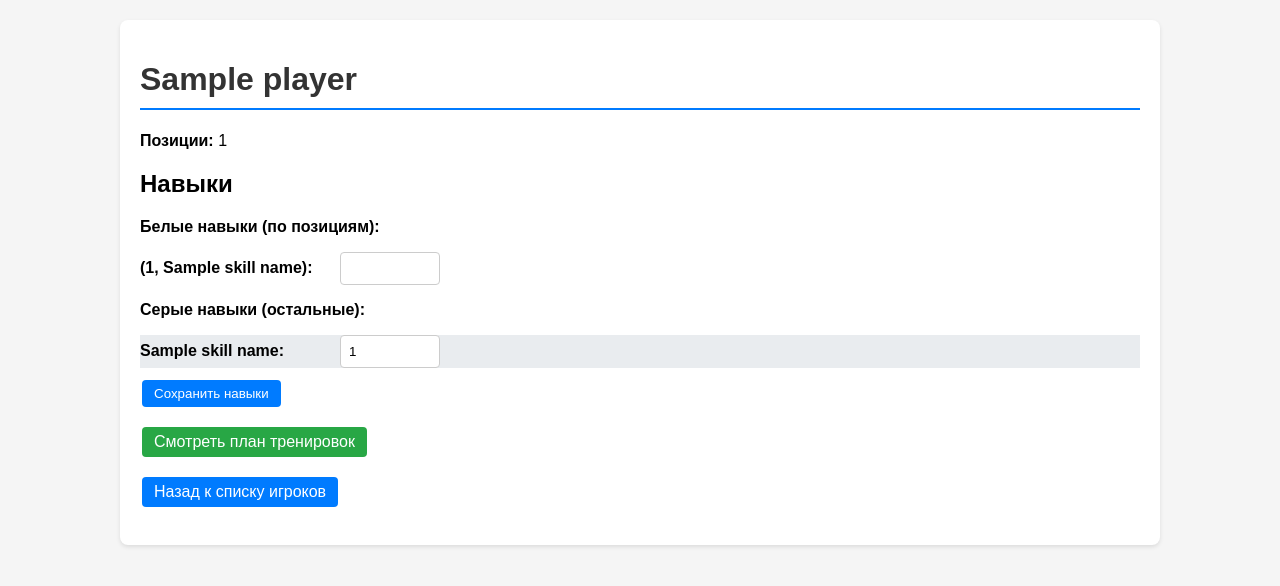
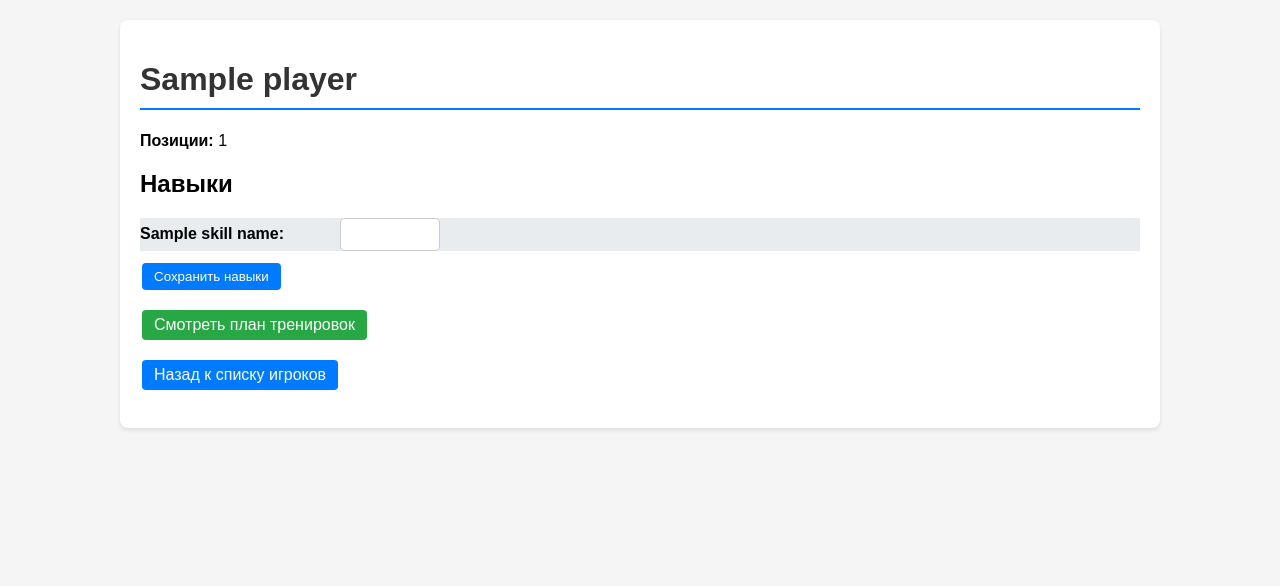
Before and after one commit to AnatoliiBessmertnyi/training, a Flask app: template web/templates/player_detail.html in a window 1280 px wide. Shown: the top 586 px of the page. Run offline with Flask 3, Linux system fonts and the light colour scheme; the template is opened without the code that fills it: most values are stand-ins (such as "Sample title", 1, 10 or a date in 2020).

Commit message:
**Title:** Fix training plan generation and improve skill management
**Key features implemented:**
- Updated `domain/training_recommender.py` to implement missing `build_balanced_plan` method, integrating `TrainingPlanner` for balanced session planning
- Modified `web/app.py` to ensure all skills (including gray ones) are processed during plan generation and form submission
- Enhanced `web/templates/player_detail.html` to preserve SKILLS order and allow input for gray skills while maintaining visual distinction
- Removed interactive player input prompt from `main.py`, eliminating unnecessary console message
- Ensured consistent skill ordering by iterating over `SKILLS.keys()` in template rendering, preserving defined sequence

**Summary:**
Fixed critical runtime error by implementing the missing training plan builder, improved UI consistency by retaining skill order and enabling gray skill editing, and streamlined startup flow by removing redundant user prompts.

```diff
--- a/main.py
+++ b/main.py
@@ -56,12 +56,6 @@ def main():
     print("Фронтенд-приложение для планирования тренировок игроков")
     print("=" * 50)
 
-    # Ask if user wants to add players
-    add_players = input("Хотите ввести 11 игроков вручную? (y/n): ").lower().strip()
-
-    if add_players == 'y':
-        input_players()
-
     print("Запуск веб-сервера...")
     print("Откройте в браузере: http://localhost:5000")
     print("Для остановки сервера нажмите Ctrl+C\n")
--- a/web/app.py
+++ b/web/app.py
@@ -42,7 +42,7 @@ def player_detail(player_id):
         white_skills.update(POSITIONS[pos]["white_skills"])
 
     if request.method == "POST":
-        for skill in white_skills:
+        for skill in SKILLS.keys():  # Update all skills, not just white ones
             val = request.form.get(skill)
             if val:
                 player["skills"][skill] = int(val)
--- a/web/templates/player_detail.html
+++ b/web/templates/player_detail.html
@@ -9,22 +9,19 @@
 
 <h2>Навыки</h2>
 <form method="POST">
-    <p><strong>Белые навыки (по позициям):</strong></p>
-    {% for skill_id in white_skills|sort %}
-    <div class="skill-input">
-        <label for="{{ skill_id }}">{{ skill_names[skill_id] }}:</label>
-        <input type="number" id="{{ skill_id }}" name="{{ skill_id }}"
-               value="{{ player.skills.get(skill_id, '') }}" min="1" max="1000">
-    </div>
-    {% endfor %}
-
-    <p><strong>Серые навыки (остальные):</strong></p>
-    {% for skill_id, skill_name in skill_names.items() %}
-        {% if skill_id not in white_skills %}
+    <!-- Display all skills in the defined order from SKILLS config -->
+    {% for skill_id in skill_names.keys() %}
+        {% if skill_id in white_skills %}
+        <div class="skill-input">
+            <label for="{{ skill_id }}">{{ skill_names[skill_id] }}:</label>
+            <input type="number" id="{{ skill_id }}" name="{{ skill_id }}"
+                   value="{{ player.skills.get(skill_id, '') }}" min="1" max="1000">
+        </div>
+        {% else %}
         <div class="skill-input gray-skill">
-            <label for="skill_{{ skill_id }}">{{ skill_name }}:</label>
-            <input type="number" id="skill_{{ skill_id }}" name="{{ skill_id }}"
-                   value="{{ player.skills.get(skill_id, 1) }}" min="1" max="1000" readonly>
+            <label for="{{ skill_id }}">{{ skill_names[skill_id] }}:</label>
+            <input type="number" id="{{ skill_id }}" name="{{ skill_id }}"
+                   value="{{ player.skills.get(skill_id, 1) }}" min="1" max="1000">
         </div>
         {% endif %}
     {% endfor %}
```
Also changed, not shown: domain/training_recommender.py (+14 -0 lines), 1 other file.
